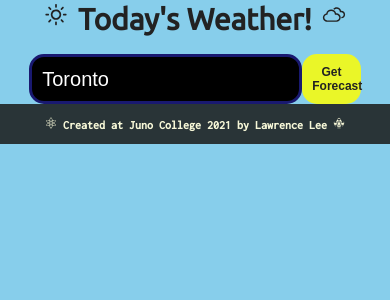
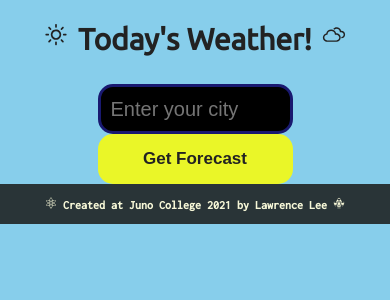
Before and after one commit to LawrenceLCodes/LawrenceL-Project3-Weather-App-React, a React (Create React App) app: page / in a window 390 px wide. Shown: the top 300 px of the page. Built offline with nearby package versions, Linux system fonts and the light colour scheme; no server answers.

Commit message:
added media queries & styling.

```diff
--- a/package.json
+++ b/package.json
@@ -3,6 +3,7 @@
   "version": "0.1.0",
   "private": true,
   "dependencies": {
+    "@emotion/react": "^11.1.5",
     "@fortawesome/fontawesome-svg-core": "^1.2.34",
     "@fortawesome/free-solid-svg-icons": "^5.15.2",
     "@testing-library/jest-dom": "^5.11.9",
@@ -14,6 +15,7 @@
     "react-dom": "^17.0.1",
     "react-icons": "^4.2.0",
     "react-scripts": "4.0.3",
+    "react-spinners": "^0.10.6",
     "sweetalert2": "^10.15.5",
     "sweetalert2-react-content": "^3.3.1",
     "web-vitals": "^1.1.0"
--- a/src/App.css
+++ b/src/App.css
@@ -62,7 +62,8 @@ a {
 .mainTitle {
   font-size: 5rem;
   font-weight: 800;
-  margin-bottom: 20px;
+  margin-bottom: 30px;
+  margin-top: 20px;
 }
 
 .searchForm {
@@ -98,7 +99,7 @@ a {
 }
 
 .weatherResultsContainer {
-  width: 50%;
+  width: 60%;
   margin: auto;
   margin-bottom: 50px;
   margin-top: 30px;
@@ -115,6 +116,11 @@ a {
 
 .weatherResultsContainer h2 {
   font-size: 3.5rem;
+}
+
+.temperature p,
+.temperatureRange p {
+  margin: 10px 0px;
 }
 
 .footer {
@@ -151,21 +157,39 @@ a {
     width: 22%;
     font-size: 1.5rem;
   }
+
+  .temperature p,
+  .temperatureRange p {
+    font-size: 2.2rem;
+  }
 }
 
 
 @media screen and (max-width: 600px) {
   .mainTitle {
-    font-size: 4.1rem;
+    font-size: 4rem;
   }
 
-  .search-field {
+  .searchField {
     width: 70%;
   }
 
   .submit {
-    width: 15%;
+    width: 20%;
     font-size: 1.2rem;
+  }
+
+  .weatherResultsContainer h2 {
+    font-size: 3rem;
+  }
+
+  .weatherResultsContainer h3 {
+    font-size: 2.5rem;
+  }
+
+  .temperature p,
+  .temperatureRange p {
+    font-size: 1.8rem;
   }
 
   .footer p {
@@ -178,6 +202,33 @@ a {
     font-size: 3rem;
   }
 
+  .searchForm {
+    flex-direction: column;
+    align-items: center;
+  }
+
+  .searchField {
+    width: 50%;
+  }
+
+  .submit {
+    width: 50%;
+    font-size: 1.7rem;
+  }
+
+  .weatherResultsContainer h2 {
+    font-size: 2.5rem;
+  }
+
+  .weatherResultsContainer h3 {
+    font-size: 2rem;
+  }
+
+  .temperature p,
+  .temperatureRange p {
+    font-size: 1.5rem;
+  }
+
   .footer p {
     font-size: 1.2rem;
   }
@@ -188,6 +239,20 @@ a {
     font-size: 2.5rem;
   }
 
+  .searchField {
+    width: 70%;
+    font-size: 1.8rem;
+  }
+
+  .submit {
+    width: 70%;
+    font-size: 1.7rem;
+  }
+
+  .weatherResultsContainer {
+    width: 75%;
+  }
+
   .footer p {
     font-size: 1rem;
   }
--- a/src/App.js
+++ b/src/App.js
@@ -1,10 +1,11 @@
 import React from 'react';
 import './App.css';
 import { useEffect, useState } from 'react';
+import PacmanLoader from 'react-spinners/PacmanLoader';
 import axios from 'axios';
 import {mySwal} from './SweetAlert.js';
 import { getWeatherData } from './GetWeatherApi.js';
-import { WiDaySunny, WiCloudy, WiDayRainWind } from 'react-icons/wi';
+import { WiDaySunny, WiCloudy } from 'react-icons/wi';
 import { GiModernCity } from 'react-icons/gi';
 import { GiAtom, GiSpaceship } from 'react-icons/gi';
 import { FaTemperatureHigh, FaTemperatureLow } from 'react-icons/fa';
@@ -53,7 +54,30 @@ function App() {
   const [weatherData, setWeatherData] = useState(null);
   // useState for saving input from the user and returning a value based on the city that the user typed in the search field.
   const [searchCity, setSearchCity] = useState('Toronto');
-  // const [loading, setLoading] = useState(false);
+  const [textInput, setTextInput] = useState('');
+  const [loading, setLoading] = useState(false);
+
+
+  // function handleClick(event) {
+  //   event.preventDefault();
+  // }
+
+  // const getCityWeather = async () => {
+  //   try {
+  //     setLoading(true);
+  //     const cityData = await weatherData(textInput);
+  //     setWeatherData(cityData);
+  //   } catch(error) {
+  //     console.log(error.message);
+  //     setLoading(false);
+  //   }
+  // }
+  // storing styling information inside a variable for loading animation as per react-spinners documentation https://www.npmjs.com/package/react-spinners
+  const override = `
+    display: block;
+    margin: 0 auto;
+    border-color: sky-blue;
+  `;
 
   // const displayWeatherData = async () => {
   //   try{
@@ -89,6 +113,8 @@ function App() {
   // }
 
 
+
+
 // The following useEffect Hook is required to obtain the API data from Open Weather map.
   useEffect( () => {
     // Store API Key in a variable:
@@ -103,13 +129,13 @@ function App() {
         appid: apiKey,
         lang: "en",
         units: "metric",
-        q: 'Toronto',
+        q: searchCity,
       }
     }).then( (response) => {
-      // console.log(response);
+      console.log(response);
+      setWeatherData(response.data);
+    })
 
-      setWeatherData(response.data);
-    });
   // Catch is used to generate an alert if an incompatible city name has been entered.
   // .catch(error => mySwal({
   //     title: "City Name Not Found",
@@ -118,9 +144,14 @@ function App() {
   //     timer: 4000,
   //   })
   // );
-  }, []);
+  }, [searchCity]);
 
 
+  const handleSubmit = (event) => {
+    event.preventDefault();
+    setSearchCity(textInput);
+    setTextInput('');
+  }
 
   return (
     <div className="App wrapper">
@@ -129,22 +160,26 @@ function App() {
       </header>
 
 
-      <fieldset className="searchForm">
+      <form className="searchForm" onSubmit={handleSubmit}>
         {/* Text field where user will type in the city for their desired weather forecast */}
         <label htmlFor="searchField" className="searchField sr-only">Enter your city in the search field</label>
         <input type="text"
         className="searchField"
         placeholder="Enter your city"
-        onChange={event => setSearchCity(event.target.value)}
-        value={searchCity}
+        onChange={ (event) => setTextInput(event.target.value) }
+        value={textInput}
         />
 
          {/* Once appropriate city name is typed in then user will click button to receive their forecast */}
-        <button className="submit" onClick={ () => setWeatherData(searchCity)}>Get Forecast</button>
-      </fieldset>
+        <button className="submit" >Get Forecast</button>
+      </form>
 
-
-
+      {/* Loading container for animation to display until site is fully loaded */}
+      {loading ? (
+        <div className="loaderContainer">
+          <PacmanLoader css={override} size={50} color={'#e61809'} loading={loading} />
+        </div>
+      ) :(
       <>
       {/* Conditional was required over container for API as large data request slowed down data response and led to page errors. This error checks uses the initial null state for useState and then checks that it is truthy to access the rest of the object API information when it is updated.  */}
       {/* Forecast information will be passed into the following elements and displayed within the main container */}
@@ -158,9 +193,8 @@ function App() {
             <p>Temp: {parseFloat(weatherData.main.temp).toFixed(1)} &deg;C</p>
             <p>Feels like: {parseFloat(weatherData.main.feels_like).toFixed(1)} &deg;C</p>
           </div>
-          <p>Cloudy with a chance of rain</p>
           <div className="temperatureRange">
-            <p><FaTemperatureHigh /> {parseFloat(weatherData.main.temp_max).toFixed(1)} &deg;C || <FaTemperatureLow /> {parseFloat(weatherData.main.temp_min).toFixed(1)} &deg;C</p>
+            <p><FaTemperatureHigh /> {parseFloat(weatherData.main.temp_max).toFixed(1)} &deg;C  ||  <FaTemperatureLow /> {parseFloat(weatherData.main.temp_min).toFixed(1)} &deg;C</p>
             <p>Humidity: {weatherData.main.humidity} %</p>
             <p>Wind speed: {weatherData.wind.speed} meters/sec</p>
           </div>
@@ -170,27 +204,7 @@ function App() {
         </main>
       ) : null}
       </>
-
-
-      {/* <section className="temperature">
-        <>
-            <h2>Temperature & Humidity:</h2>
-            <p>Temperature: {weatherData.main.temp}</p>
-            <p>Feels like: {weatherData.main.feels_like}</p>
-            <p>High: {weatherData.main.temp_max}</p>
-            <p>Low: {weatherData.main.temp_min}</p>
-            <p>Humidity: {weatherData.main.humidity}</p>
-            <p>Atmospheric Pressure: {weatherData.main.pressure}</p>
-        </>
-      </section> */}
-
-      {/* <section className="conditions">
-        <h3>Weather Conditions:</h3>
-        <div>
-          {weatherData.weather[0].main}
-          <p>{weatherData.wind.speed} meters/sec</p>
-        </div>
-      </section> */}
+      )}
 
 
 
```
Also changed, not shown: src/SweetAlert.js (+15 -17 lines), 1 other file (tests, documents, lock files or other folders).
